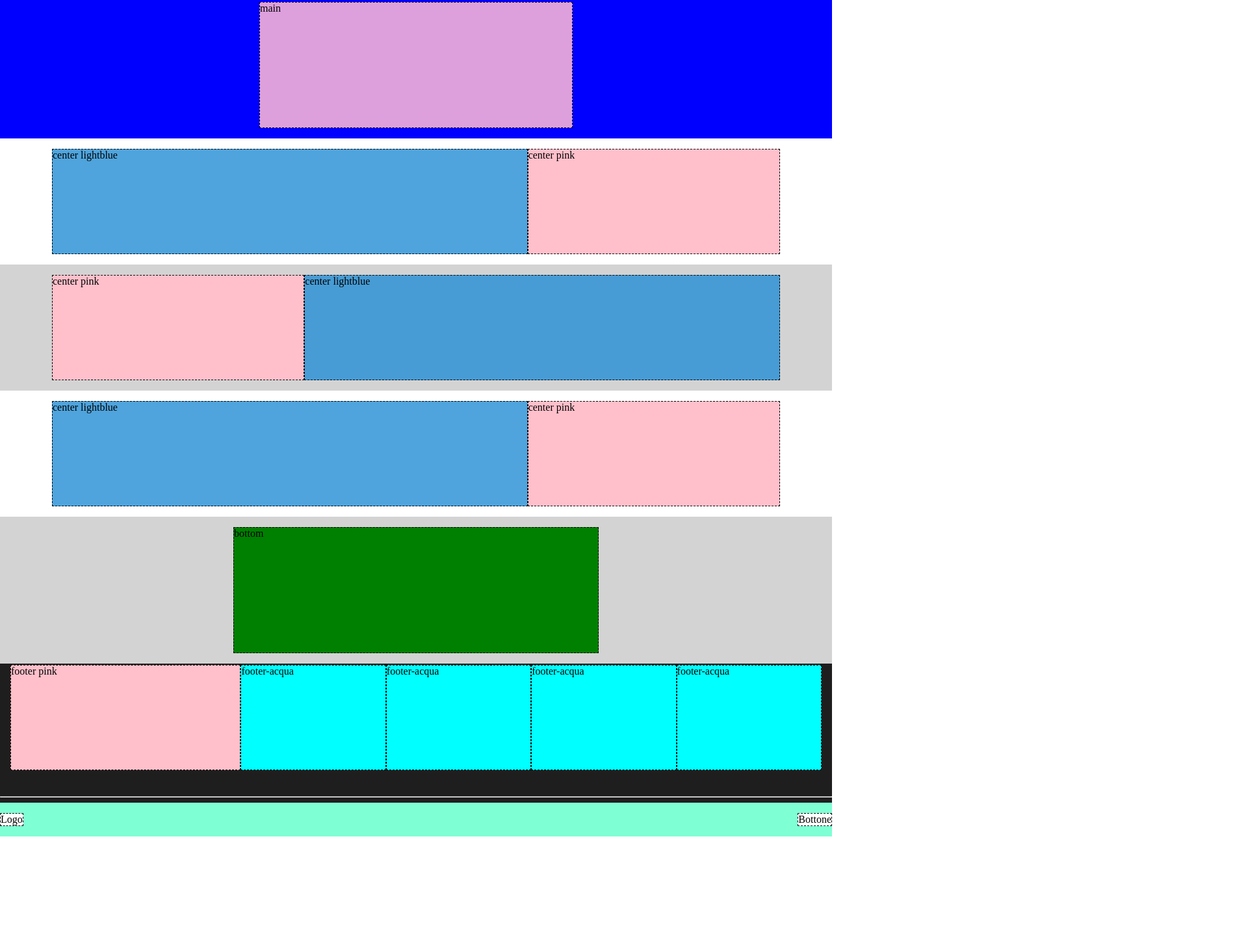
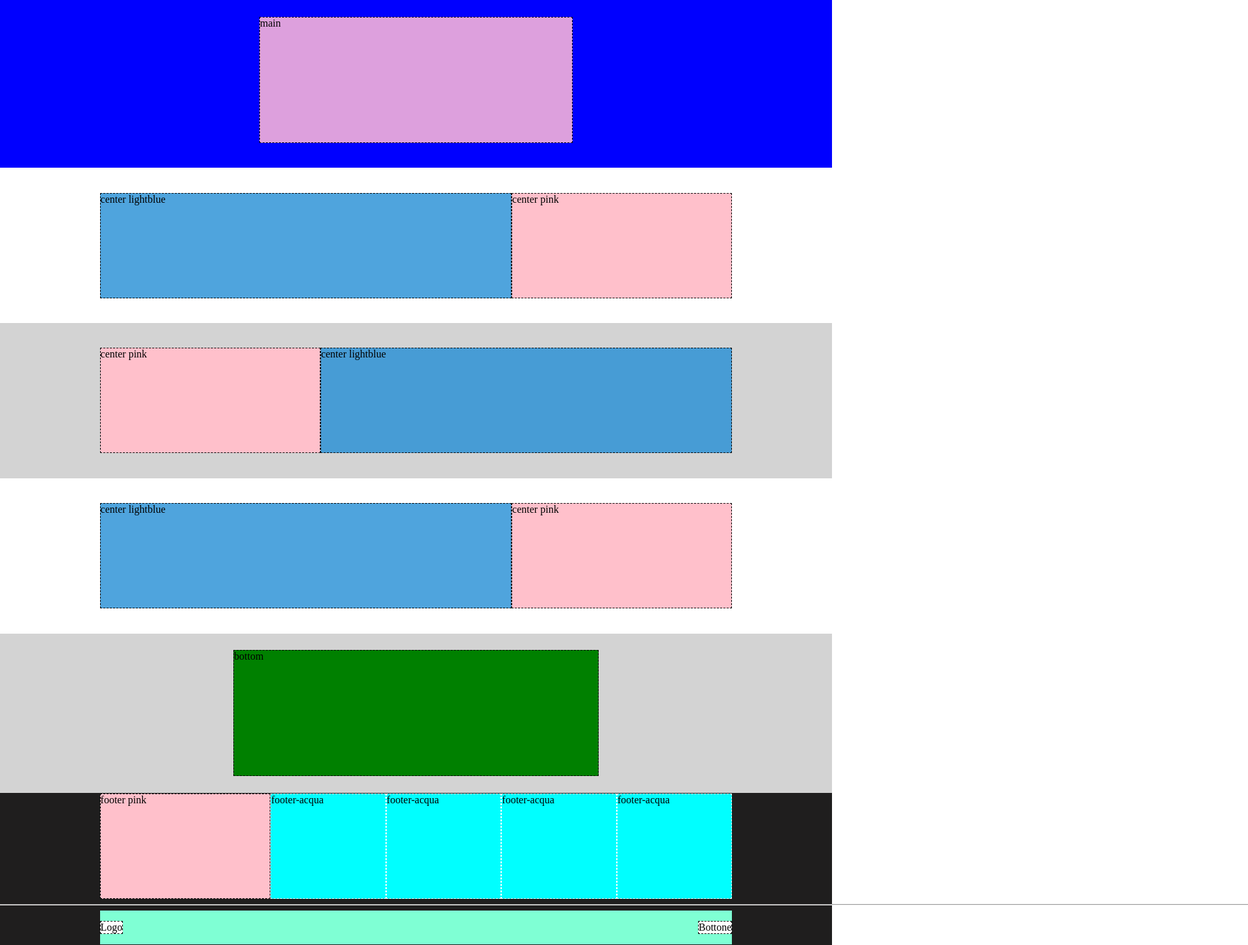
Before and after one commit to MarioBroi/htmlcss-struttura-discord, a plain HTML site: page index.html in a window 1280 px wide. Shown: the part 55-1509 px from the top of the page at 65% size, 1920 px wide, since content can reach past the window. Before the commit the page ends 1342 px from the top, so only its background shows below. Drawn offline with Linux system fonts and the light colour scheme.

Commit message:
edit footer hr and general padding

```diff
--- a/assets/css/style.css
+++ b/assets/css/style.css
@@ -18,10 +18,13 @@ main {
 
 footer{
     background-color: rgb(31, 30, 30);
+    padding: 1px 12%;
 }
 
 hr{
     color: beige;
+    margin-inline-start: -100%;
+    margin-inline-end: -100%;
 }
 
 /* #endregion Common */
@@ -61,7 +64,8 @@ hr{
 
 .top-main{
     display: flex;
-    padding: 1rem 5rem;
+    /* padding: 1rem 5rem; */
+    padding: 3% 10%;
     justify-content: center;
 }
 
@@ -75,7 +79,7 @@ hr{
 .main-center{
     background-color: white;
     display: flex;
-    padding: 1rem 5rem;
+    padding: 3% 12%;
 }
 
 .main-center-content-left{
@@ -95,14 +99,15 @@ hr{
 .main-center-reverse{
     background-color: white;
     display: flex;
-    padding: 1rem 5rem;
+    padding: 3% 12%;
     background-color: lightgray;
     flex-flow: row-reverse;
 }
 
 .bottom-main{
     display: flex;
-    padding: 1rem 5rem;
+    /* padding: 1rem 5rem; */
+    padding: 2% 12%;
     justify-content: center;
     background-color: lightgray;
 }
@@ -121,7 +126,8 @@ hr{
 .footer-content{
     display: flex;
     justify-content: center;
-    padding: 0.1rem 1rem 2rem 1rem;
+    /* padding: 0.1rem 1rem 2rem 1rem; */
+    /* padding: 3% 12%; */
 }
 
 .footer-pink{
@@ -132,7 +138,7 @@ hr{
 
 .footer-acqua{
     background-color: aqua;
-    border: 1px dashed black;
+    border: 1px dashed white;
     flex-grow: 1;
     height: 10rem;
 }
@@ -141,6 +147,8 @@ hr{
     background-color: aquamarine;
     display: flex;
     justify-content: space-between;
+    /* width: 1rem; */
+    padding: 0p 12%;
 }
 
 .logo-bot{
```
